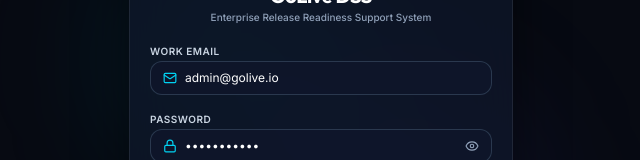
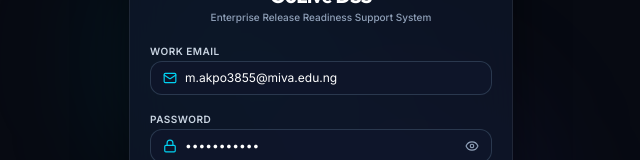
Before and after one commit to devunomieta/golivemit, a Next.js app: page / in a window 1280 px wide. Shown: the part 270-430 px from the top of the page, without its empty margins (319-959 px from the left). Built offline with nearby package versions, Linux system fonts and the light colour scheme.

Commit message:
refactor: update default login email to use first entry from MOCK_USERS array

```diff
--- a/src/components/AuthLoginModal.tsx
+++ b/src/components/AuthLoginModal.tsx
@@ -9,7 +9,7 @@
 }
 
 export const AuthLoginModal: React.FC<AuthLoginModalProps> = ({ onLoginSuccess }) => {
-  const [email, setEmail] = React.useState('admin@golive.io');
+  const [email, setEmail] = React.useState(MOCK_USERS[0].email);
   const [password, setPassword] = React.useState('password123');
   const [showPassword, setShowPassword] = React.useState(false);
   const [selectedPersonaId, setSelectedPersonaId] = React.useState(MOCK_USERS[0].id);
```
